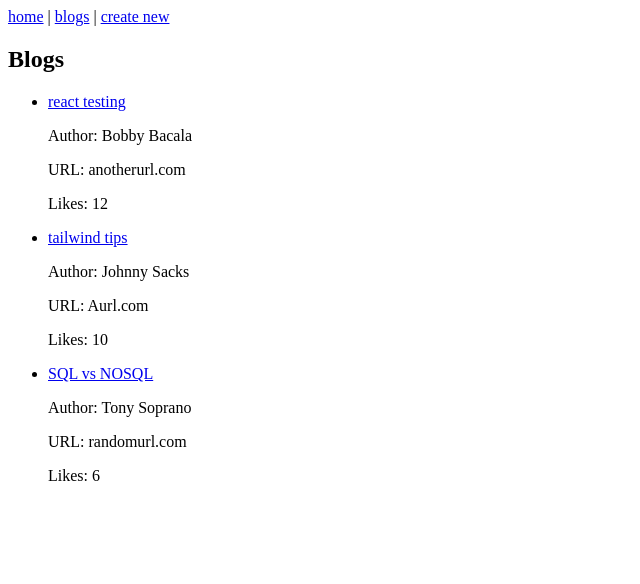
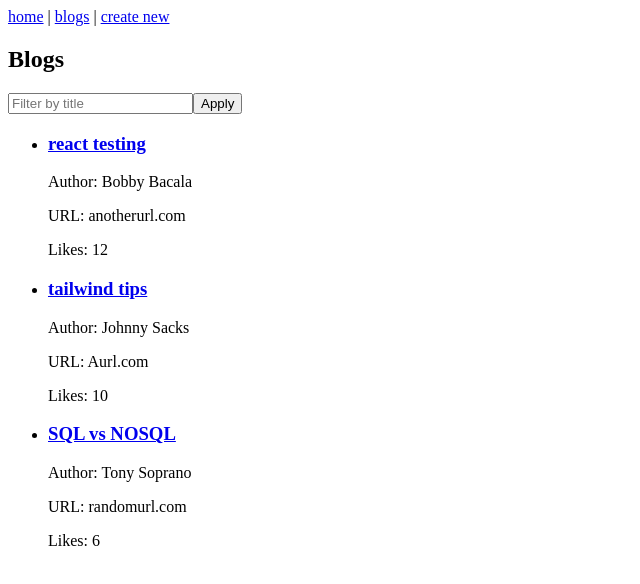
Before and after one commit to Franco-Redivo/blog-app-next, a Next.js app: page /blogs in a window 1280 px wide. Shown: the top 584 px of the page, without its empty margins (0-640 px from the left). Built offline with nearby package versions, Linux system fonts and the light colour scheme.

Commit message:
feat: add search input to filter blogs based on title

```diff
--- a/app/blogs/page.tsx
+++ b/app/blogs/page.tsx
@@ -1,17 +1,28 @@
-import { getBlogs } from "../services/blogs";
+import { getBlogs, filterBlogsByTitle } from "../services/blogs";
+import { filterBlogs } from "../actions/blogs";
 import Link from "next/link";
 
-const Blogs = () => {
+const Blogs = async ({ searchParams, }: {searchParams: Promise<{ filter?: string }>}) => {
+    const { filter } = await searchParams;
     const blogs = getBlogs();
-    const sortedBlogs = [...blogs].sort((a, b) => b.likes - a.likes);
+    const filteredBlogs = filter ? filterBlogsByTitle(filter) : blogs;
+    const sortedBlogs = [...filteredBlogs].sort((a, b) => b.likes - a.likes);
+
     return (
         <div>
             <h2>Blogs</h2>
+            <div>
+                <form action={filterBlogs}>
+                    <input type="text" name="filter" placeholder="Filter by title" defaultValue={filter} />
+                    <button type="submit">Apply</button>
+                </form>
+            </div>
+            <div>
                 <ul>
                     {sortedBlogs.map(blog => (
                         <li key={blog.id}>
                             <Link href={`/blogs/${blog.id}`}>
-                            {blog.title}
+                                <h3>{blog.title}</h3>
                             </Link>
                             <div>
                                 <p>Author: {blog.author}</p>
@@ -22,6 +33,7 @@ const Blogs = () => {
                     ))}
                 </ul>
             </div>
+        </div>
     )
 }
 
```
Lines whose indentation alone changed are shown as unchanged.
